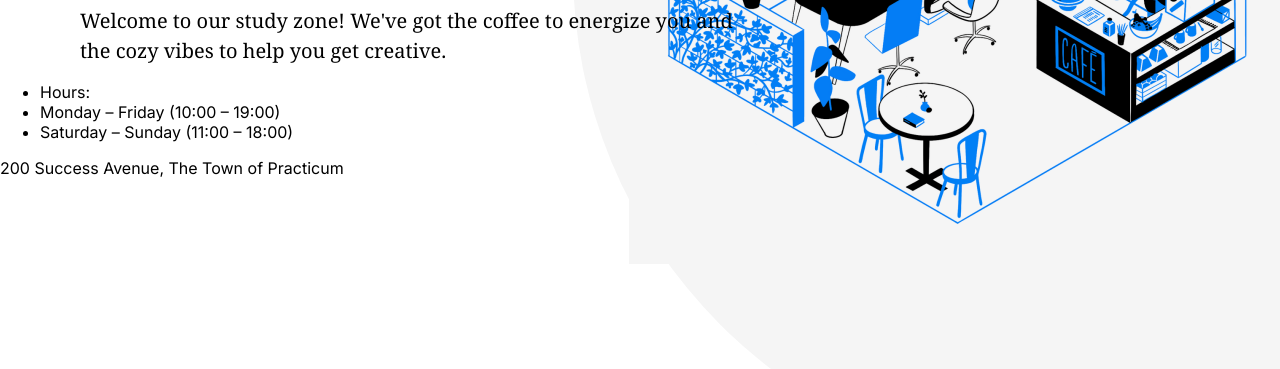
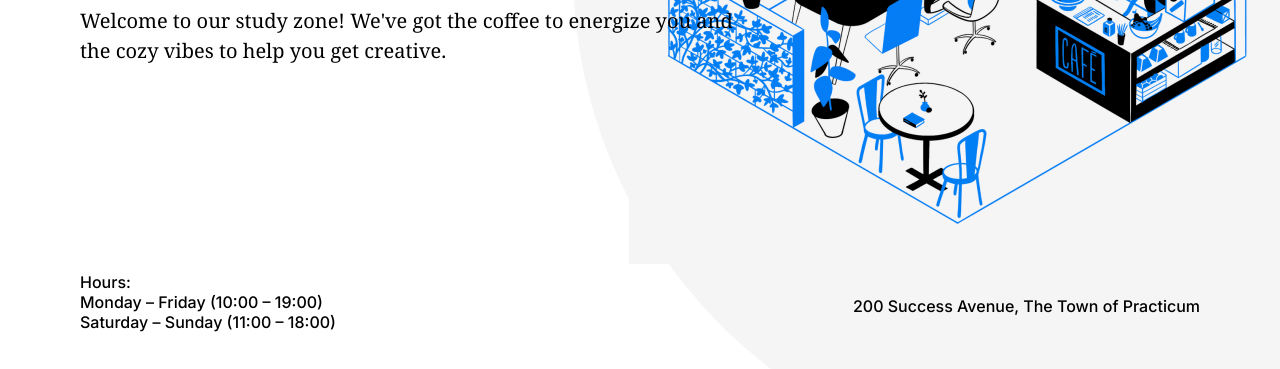
Before and after one commit to or987/web_project_2, a plain HTML site: page index.html in a window 1280 px wide. Shown: the part 428-797 px from the top of the page. Drawn offline with Linux system fonts and the light colour scheme.

Commit message:
my project first review updates

```diff
--- a/index.html
+++ b/index.html
@@ -54,16 +54,14 @@
           alt="Coffee Shop"
           class="header__image"
         />
-        <div class="header__info">
-          <ul class="header__info_type_hours">
+        <ul class="header__paragraph header__paragraph_type_hours">
           <li>Hours:</li>
           <li>Monday – Friday (10:00 – 19:00)</li>
           <li>Saturday – Sunday (11:00 – 18:00)</li>
         </ul>
-          <p class="header__info_type_address">
+        <p class="header__paragraph header__paragraph_type_address">
           200 Success Avenue, The Town of Practicum
         </p>
-        </div>
       </header>
       <main class="content">
         <section class="menu" id="menu">
```
Lines whose indentation alone changed are shown as unchanged.
